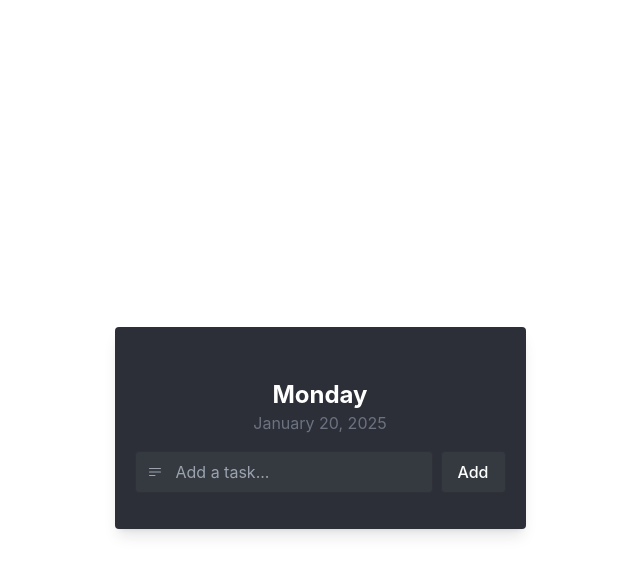
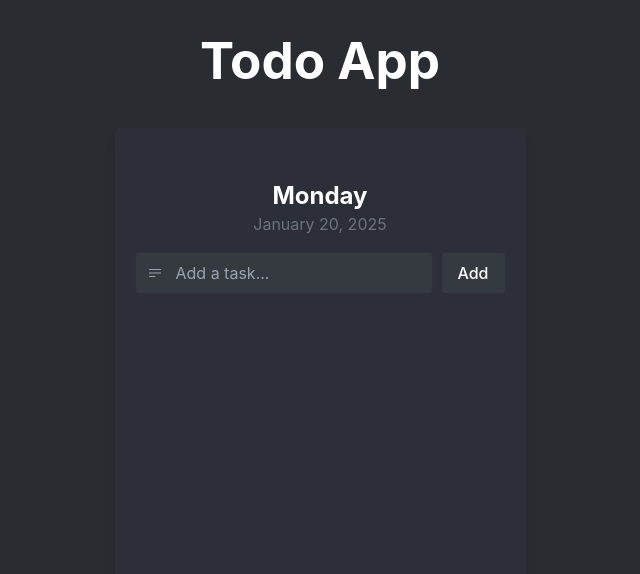
Before and after one commit to zarhaselene/react_todoapp, a React (Vite) app: page / in a window 1280 px wide. Shown: the top 574 px of the page, without its empty margins (320-960 px from the left). Built offline with nearby package versions, Linux system fonts and the light colour scheme.

Commit message:
update body styles and hide scrollbar in index.css

```diff
--- a/src/index.css
+++ b/src/index.css
@@ -29,9 +29,14 @@ a:hover {
 body {
   margin: 0;
   display: flex;
-  place-items: center;
+  /* place-items: center; */
   min-width: 320px;
   min-height: 100vh;
+  background-color: #292d32;
+}
+/* scrollbar */
+::-webkit-scrollbar {
+  display: none;
 }
 
 h1 {
```
